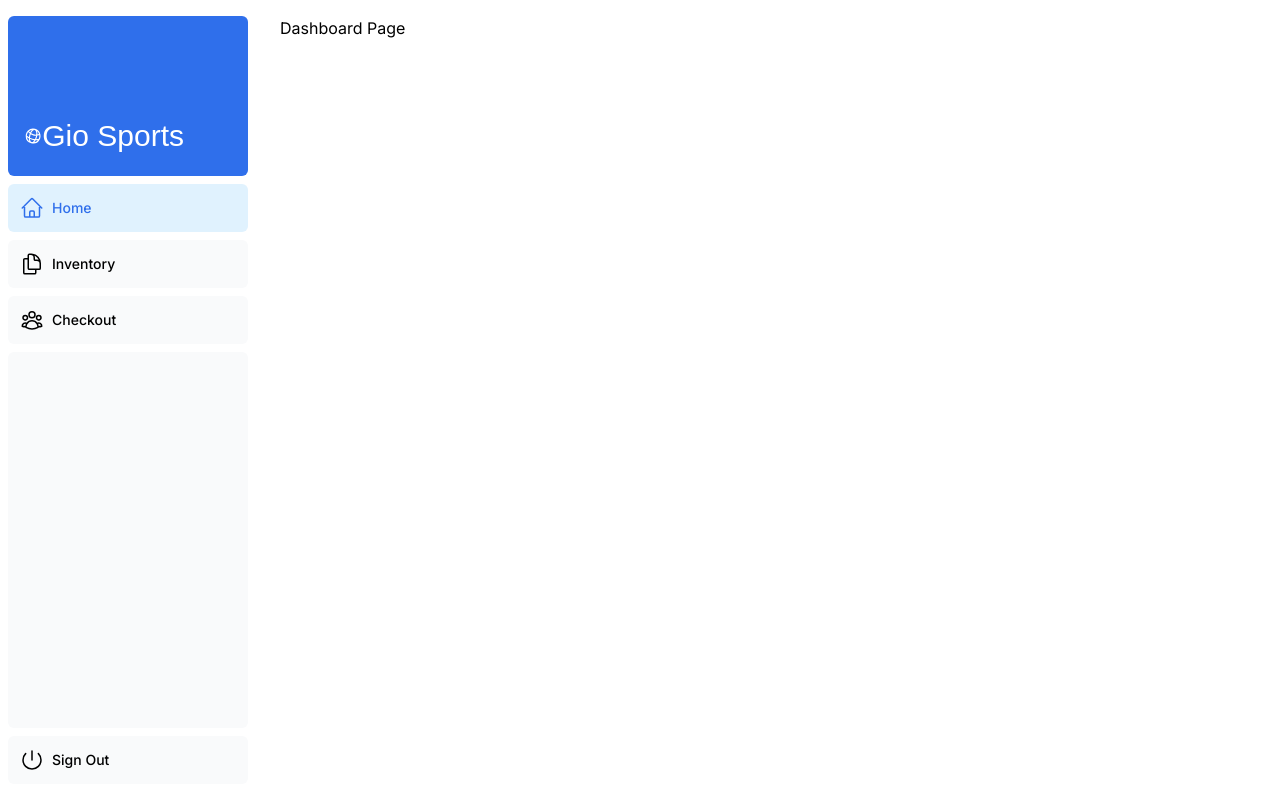
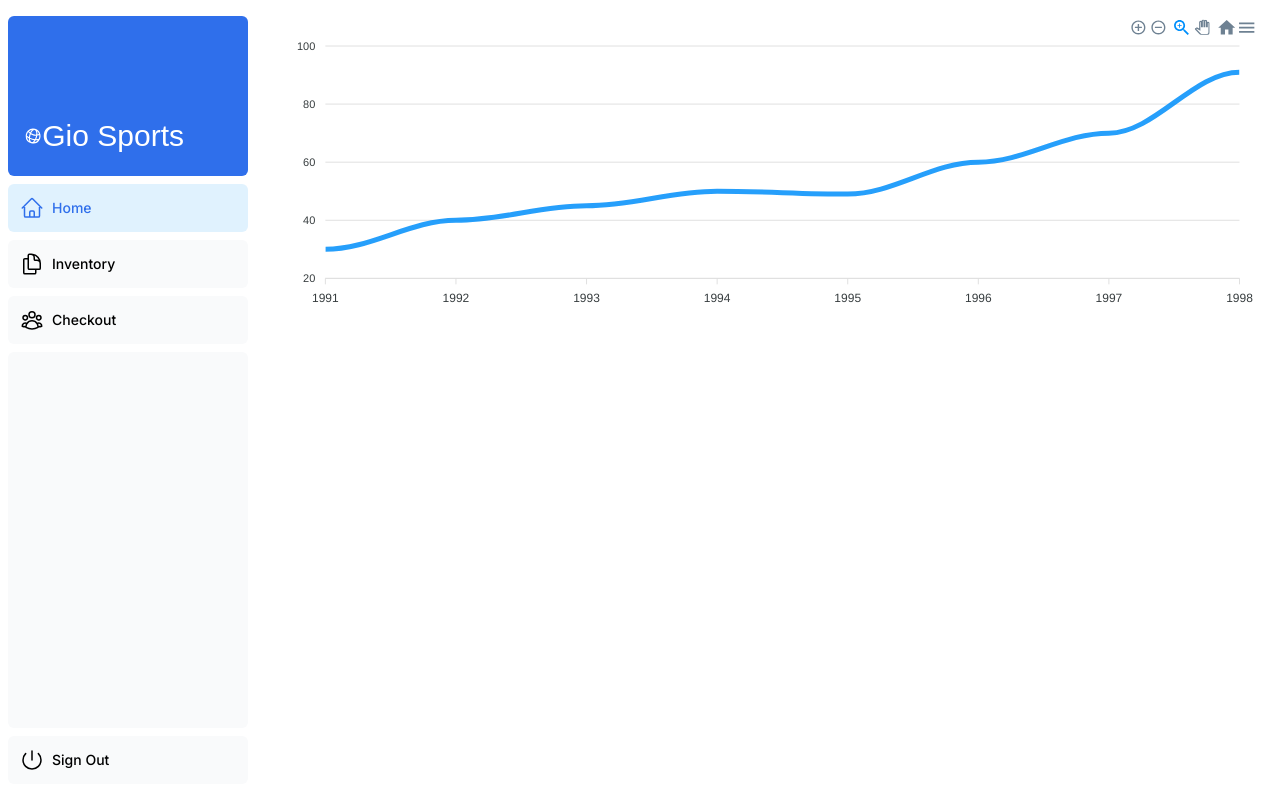
Before and after one commit to salimehdi/WD-project, a Next.js app: page /home in a window 1280 px wide. Built offline with nearby package versions, Linux system fonts and the light colour scheme; a web font is replaced by a local one.

Commit message:
Added graph

```diff
--- a/app/home/page.tsx
+++ b/app/home/page.tsx
@@ -1,3 +1,4 @@
+import Chart from '../ui/home/chart'
 export default function Page() {
-    return <p>Dashboard Page</p>;
+    return <Chart/>;
 }
--- /dev/null
+++ b/app/ui/home/chart.tsx
@@ -0,0 +1,47 @@
+"use client";
+import React, { useState } from "react";
+import Chart from "react-apexcharts";
+
+const App = () => {
+  const [options] = useState({
+    chart: {
+      id: "basic-bar"
+    },
+    xaxis: {
+      categories: [1991, 1992, 1993, 1994, 1995, 1996, 1997, 1998]
+    }
+  });
+
+  const [series] = useState([
+    {
+      name: "series-1",
+      data: [30, 40, 45, 50, 49, 60, 70, 91]
+    }
+  ]);
+
+  return (
+    <div className="app">
+      <div className="row">
+        <div className="mixed-chart">
+          <Chart
+            options={{...options,
+                stroke: {
+                curve: 'smooth',
+                },
+                dataLabels: {
+                enabled: false
+                },
+
+            }}
+            series={series}
+            type="line"
+            width="100%"
+            height="300"
+          />
+        </div>
+      </div>
+    </div>
+  );
+}
+
+export default App;
--- a/package.json
+++ b/package.json
@@ -12,12 +12,14 @@
     "@tailwindcss/forms": "^0.5.7",
     "@types/node": "20.5.7",
     "@vercel/postgres": "^0.5.0",
+    "apexcharts": "^3.48.0",
     "autoprefixer": "10.4.15",
     "bcrypt": "^5.1.1",
     "clsx": "^2.0.0",
     "next": "^14.0.2",
     "postcss": "8.4.31",
     "react": "18.2.0",
+    "react-apexcharts": "^1.4.1",
     "react-dom": "18.2.0",
     "tailwindcss": "3.3.3",
     "typescript": "5.2.2",
```
Also changed, not shown: 1 other file (tests, documents, lock files or other folders).
